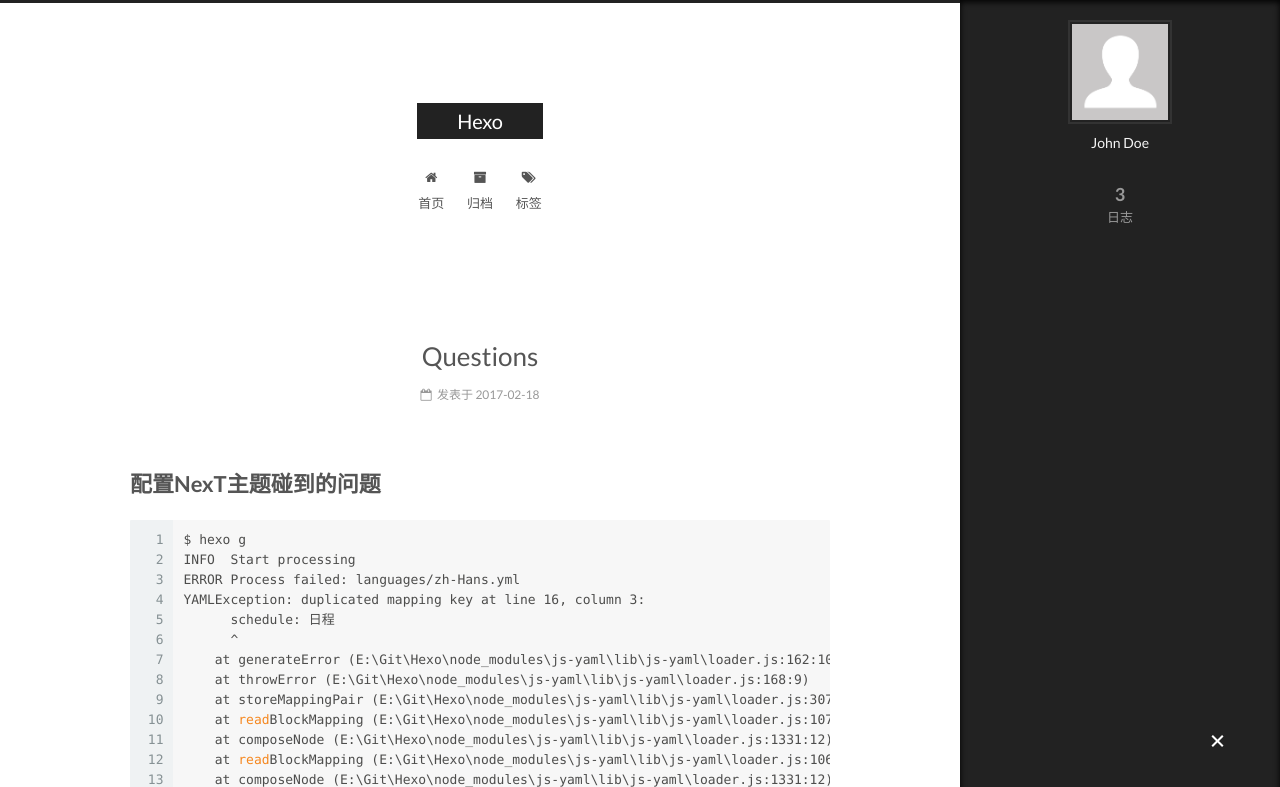
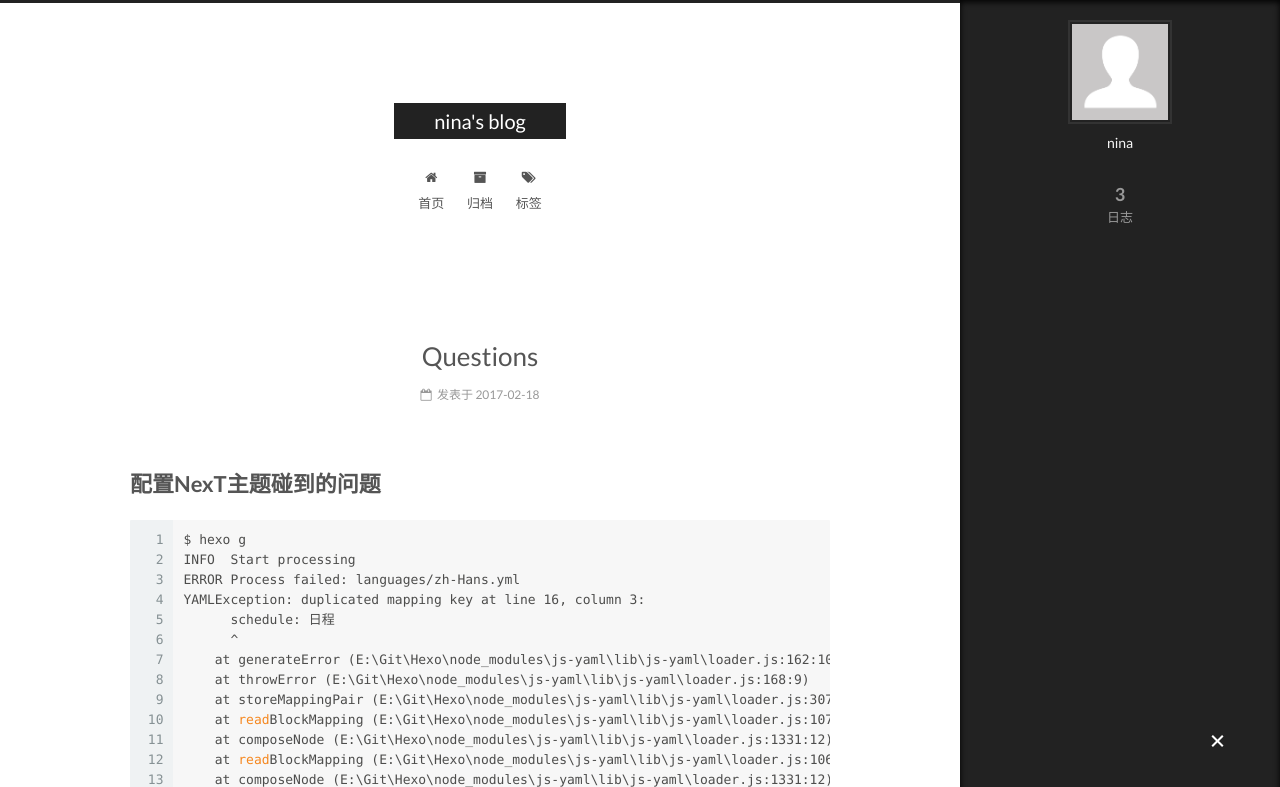
Before and after one commit to 1y1n/ly1n.github.io, a plain HTML site: page index.html in a window 1280 px wide. Both pictures are taken after a click on the element 1217 px from the left and 742 px from the top of the page. Shown: the top 787 px of the page. Drawn offline with Linux system fonts and the light colour scheme.

Commit message:
Site updated: 2017-02-18 01:48:51

```diff
--- a/css/main.css
+++ b/css/main.css
@@ -1705,7 +1705,7 @@ pre .javascript .function {
   width: 4px;
   height: 4px;
   border-radius: 50%;
-  background: #ff1a4d;
+  background: #c4a6f5;
 }
 .links-of-blogroll {
   font-size: 13px;
--- a/index.html
+++ b/index.html
@@ -88,11 +88,11 @@
 
 
 <meta property="og:type" content="website">
-<meta property="og:title" content="Hexo">
+<meta property="og:title" content="nina's blog">
 <meta property="og:url" content="http://yoursite.com/index.html">
-<meta property="og:site_name" content="Hexo">
+<meta property="og:site_name" content="nina's blog">
 <meta name="twitter:card" content="summary">
-<meta name="twitter:title" content="Hexo">
+<meta name="twitter:title" content="nina's blog">
 
 
 
@@ -126,7 +126,7 @@
 
 
 
-  <title> Hexo </title>
+  <title> nina's blog </title>
 </head>
 
 <body itemscope itemtype="http://schema.org/WebPage" lang="zh-Hans">
@@ -163,7 +163,7 @@
   <div class="custom-logo-site-title">
     <a href="/"  class="brand" rel="start">
       <span class="logo-line-before"><i></i></span>
-      <span class="site-title">Hexo</span>
+      <span class="site-title">nina's blog</span>
       <span class="logo-line-after"><i></i></span>
     </a>
   </div>
@@ -248,15 +248,15 @@
   <link itemprop="mainEntityOfPage" href="http://yoursite.com/2017/02/18/Questions/">
 
   <span style="display:none" itemprop="author" itemscope itemtype="http://schema.org/Person">
-    <meta itemprop="name" content="John Doe">
+    <meta itemprop="name" content="nina">
     <meta itemprop="description" content="">
     <meta itemprop="image" content="/images/avatar.gif">
   </span>
 
   <span style="display:none" itemprop="publisher" itemscope itemtype="http://schema.org/Organization">
-    <meta itemprop="name" content="Hexo">
+    <meta itemprop="name" content="nina's blog">
     <span style="display:none" itemprop="logo" itemscope itemtype="http://schema.org/ImageObject">
-      <img style="display:none;" itemprop="url image" alt="Hexo" src="">
+      <img style="display:none;" itemprop="url image" alt="nina's blog" src="">
     </span>
   </span>
 
@@ -373,15 +373,15 @@
   <link itemprop="mainEntityOfPage" href="http://yoursite.com/2017/02/17/first/">
 
   <span style="display:none" itemprop="author" itemscope itemtype="http://schema.org/Person">
-    <meta itemprop="name" content="John Doe">
+    <meta itemprop="name" content="nina">
     <meta itemprop="description" content="">
     <meta itemprop="image" content="/images/avatar.gif">
   </span>
 
   <span style="display:none" itemprop="publisher" itemscope itemtype="http://schema.org/Organization">
-    <meta itemprop="name" content="Hexo">
+    <meta itemprop="name" content="nina's blog">
     <span style="display:none" itemprop="logo" itemscope itemtype="http://schema.org/ImageObject">
-      <img style="display:none;" itemprop="url image" alt="Hexo" src="">
+      <img style="display:none;" itemprop="url image" alt="nina's blog" src="">
     </span>
   </span>
 
@@ -507,15 +507,15 @@
   <link itemprop="mainEntityOfPage" href="http://yoursite.com/2017/02/17/hello-world/">
 
   <span style="display:none" itemprop="author" itemscope itemtype="http://schema.org/Person">
-    <meta itemprop="name" content="John Doe">
+    <meta itemprop="name" content="nina">
     <meta itemprop="description" content="">
     <meta itemprop="image" content="/images/avatar.gif">
   </span>
 
   <span style="display:none" itemprop="publisher" itemscope itemtype="http://schema.org/Organization">
-    <meta itemprop="name" content="Hexo">
+    <meta itemprop="name" content="nina's blog">
     <span style="display:none" itemprop="logo" itemscope itemtype="http://schema.org/ImageObject">
-      <img style="display:none;" itemprop="url image" alt="Hexo" src="">
+      <img style="display:none;" itemprop="url image" alt="nina's blog" src="">
     </span>
   </span>
 
@@ -658,8 +658,8 @@
         <div class="site-author motion-element" itemprop="author" itemscope itemtype="http://schema.org/Person">
           <img class="site-author-image" itemprop="image"
                src="/images/avatar.gif"
-               alt="John Doe" />
-          <p class="site-author-name" itemprop="name">John Doe</p>
+               alt="nina" />
+          <p class="site-author-name" itemprop="name">nina</p>
 
               <p class="site-description motion-element" itemprop="description"></p>
 
@@ -717,7 +717,7 @@
   <span class="with-love">
     <i class="fa fa-heart"></i>
   </span>
-  <span class="author" itemprop="copyrightHolder">John Doe</span>
+  <span class="author" itemprop="copyrightHolder">nina</span>
 </div>
 
 
```
Also changed, not shown: 2017/02/17/first/index.html (+9 -9 lines), 2017/02/17/hello-world/index.html (+9 -9 lines), 2017/02/18/Questions/index.html (+9 -9 lines), archives/2017/02/index.html (+8 -8 lines), archives/2017/index.html (+8 -8 lines), archives/index.html (+8 -8 lines).
